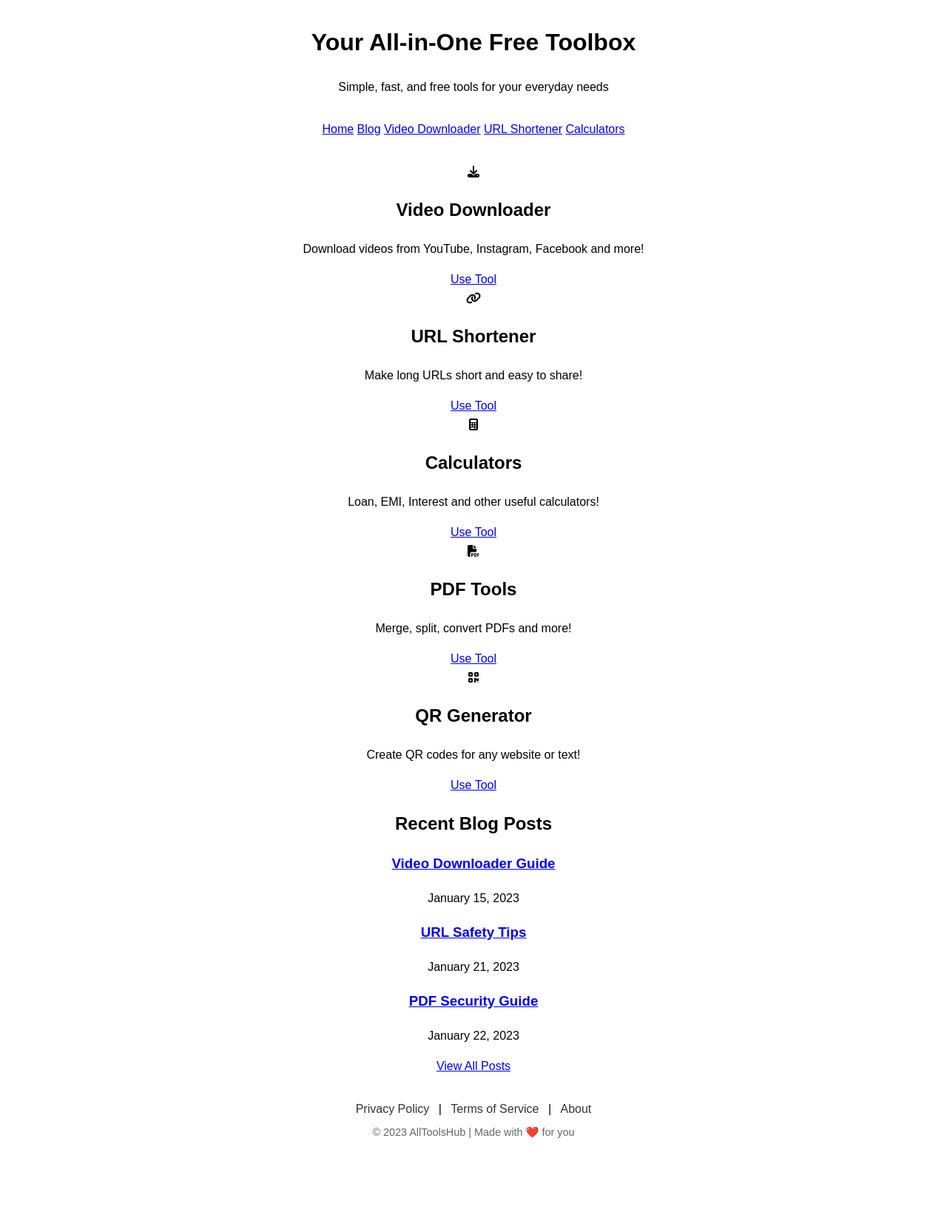
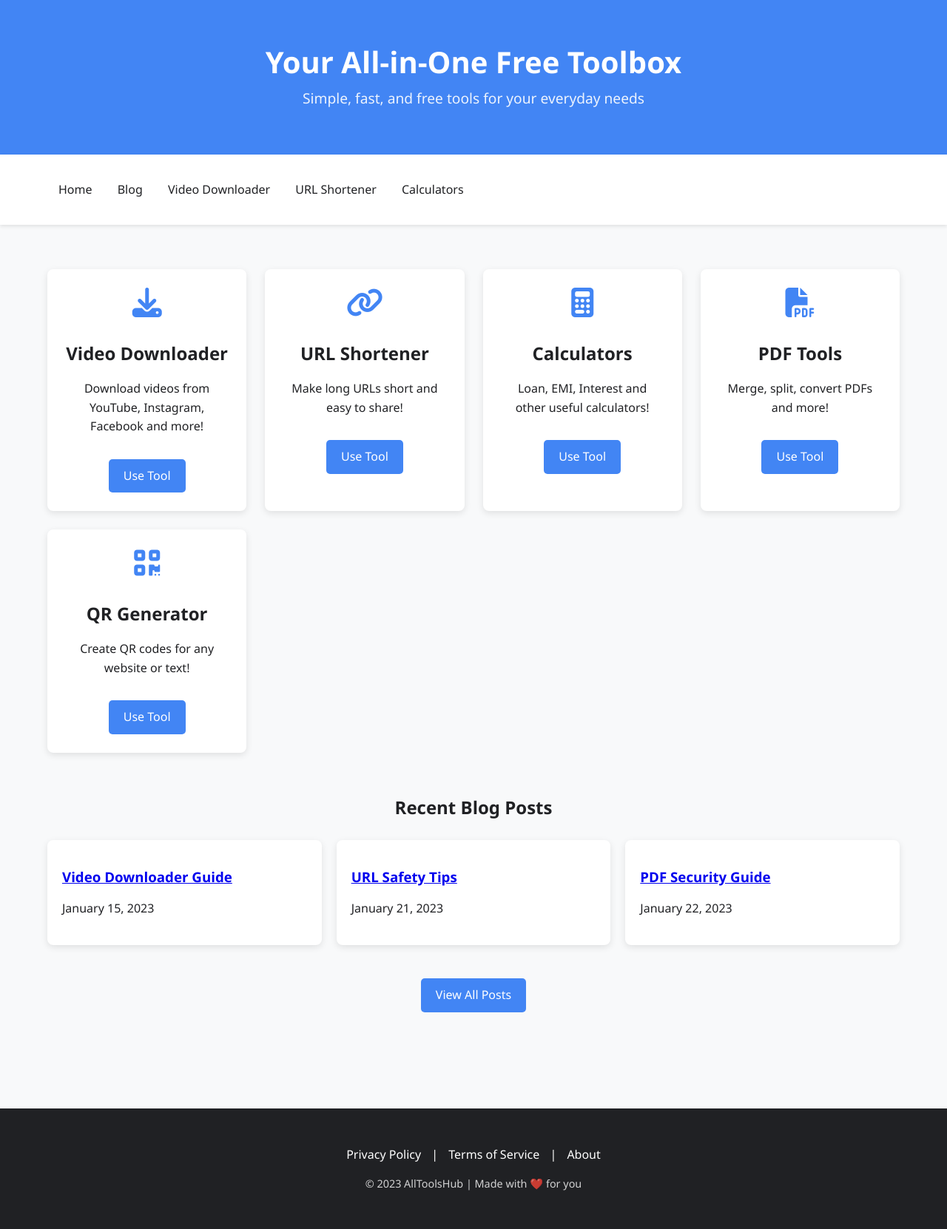
Before and after one commit to hustlepn/AllToolsHub, a Flask app: page / in a window 1280 px wide. Shown: the whole page at 74% size. Before the commit the page ends 1539 px from the top, so only its background shows below. Run offline with Flask 3, Linux system fonts and the light colour scheme.

Commit message:
Update style.css

```diff
--- a/static/css/style.css
+++ b/static/css/style.css
@@ -1,90 +1,161 @@
-/* Reset and Base Styles */
+/* Google-friendly styles */
+:root {
+    --primary: #4285f4;
+    --secondary: #34a853;
+    --accent: #ea4335;
+    --dark: #202124;
+    --light: #f8f9fa;
+}
+
 body {
-  font-family: Arial, sans-serif;
+    font-family: 'Segoe UI', Tahoma, Geneva, Verdana, sans-serif;
+    line-height: 1.6;
+    color: var(--dark);
+    background-color: var(--light);
     margin: 0;
     padding: 0;
-  line-height: 1.6;
 }
 
-/* Navigation Bar */
-.navbar {
-  display: flex;
-  gap: 1.5rem;
-  padding: 1rem 2rem;
-  background: #f5f5f5;
-  border-bottom: 1px solid #ddd;
+.container {
+    width: 90%;
+    max-width: 1200px;
+    margin: 0 auto;
+    padding: 20px 0;
 }
 
-.navbar a {
+header {
+    background-color: var(--primary);
+    color: white;
+    padding: 40px 0;
+    text-align: center;
+}
+
+header h1 {
+    margin: 0;
+    font-size: 2.5rem;
+}
+
+.tagline {
+    margin: 10px 0 0;
+    font-size: 1.2rem;
+    opacity: 0.9;
+}
+
+nav {
+    background-color: white;
+    box-shadow: 0 2px 5px rgba(0,0,0,0.1);
+    padding: 15px 0;
+}
+
+nav a {
+    margin: 0 15px;
     text-decoration: none;
-  color: #333;
+    color: var(--dark);
     font-weight: 500;
 }
 
-.navbar a:hover {
-  color: #0066cc;
+.tools-grid {
+    display: grid;
+    grid-template-columns: repeat(auto-fit, minmax(250px, 1fr));
+    gap: 25px;
+    margin: 40px 0;
 }
 
-/* Main Content */
-.container {
-  max-width: 800px;
-  margin: 2rem auto;
-  padding: 0 1rem;
+.tool-card {
+    background: white;
+    border-radius: 8px;
+    padding: 25px;
+    text-align: center;
+    box-shadow: 0 3px 10px rgba(0,0,0,0.1);
+    transition: transform 0.3s ease;
+}
+
+.tool-card:hover {
+    transform: translateY(-5px);
+}
+
+.tool-card i {
+    font-size: 2.5rem;
+    color: var(--primary);
+    margin-bottom: 15px;
+}
+
+.btn {
+    display: inline-block;
+    background: var(--primary);
+    color: white;
+    padding: 10px 20px;
+    border-radius: 5px;
+    text-decoration: none;
+    margin-top: 15px;
+    transition: background 0.3s;
+}
+
+.btn:hover {
+    background: #3367d6;
+}
+
+.recent-posts {
+    margin: 60px 0;
     text-align: center;
 }
 
-.subtitle {
-  color: #666;
-  margin-bottom: 2rem;
+.blog-grid {
+    display: grid;
+    grid-template-columns: repeat(auto-fit, minmax(300px, 1fr));
+    gap: 20px;
+    margin: 30px 0;
 }
 
-.tool-section {
-  background: #fff;
-  border: 1px solid #eee;
+.blog-card {
+    background: white;
+    padding: 20px;
     border-radius: 8px;
-  padding: 1.5rem;
-  margin-bottom: 1.5rem;
-  box-shadow: 0 2px 4px rgba(0, 0, 0, 0.05);
+    box-shadow: 0 3px 10px rgba(0,0,0,0.1);
+    text-align: left;
 }
 
-.tool-button {
-  background: #0066cc;
+footer {
+    background: var(--dark);
     color: white;
-  border: none;
-  padding: 0.5rem 1rem;
-  border-radius: 4px;
-  cursor: pointer;
-  font-weight: bold;
-}
-
-.tool-button:hover {
-  background: #0055aa;
-}
-
-/* Footer */
-.footer {
+    padding: 30px 0;
     text-align: center;
-  padding: 1.5rem;
-  background: #f5f5f5;
-  border-top: 1px solid #ddd;
-  margin-top: 2rem;
+    margin-top: 50px;
 }
 
 .footer-links {
-  margin-bottom: 0.5rem;
+    margin-bottom: 15px;
 }
 
 .footer-links a {
+    color: white;
+    margin: 0 10px;
     text-decoration: none;
-  color: #333;
-  margin: 0 0.5rem;
-}
-
-.footer-links a:hover {
-  text-decoration: underline;
 }
 
 .copyright {
-  color: #666;
+    opacity: 0.8;
     font-size: 0.9rem;
 }
+
+/* SEO optimizations */
+h1, h2, h3 {
+    line-height: 1.2;
+}
+
+img {
+    max-width: 100%;
+    height: auto;
+}
+
+/* Mobile responsive */
+@media (max-width: 768px) {
+    nav a {
+        display: block;
+        margin: 10px 0;
+    }
+
+    .tools-grid {
+        grid-template-columns: 1fr;
+    }
+}
```
Lines whose indentation alone changed are shown as unchanged.
